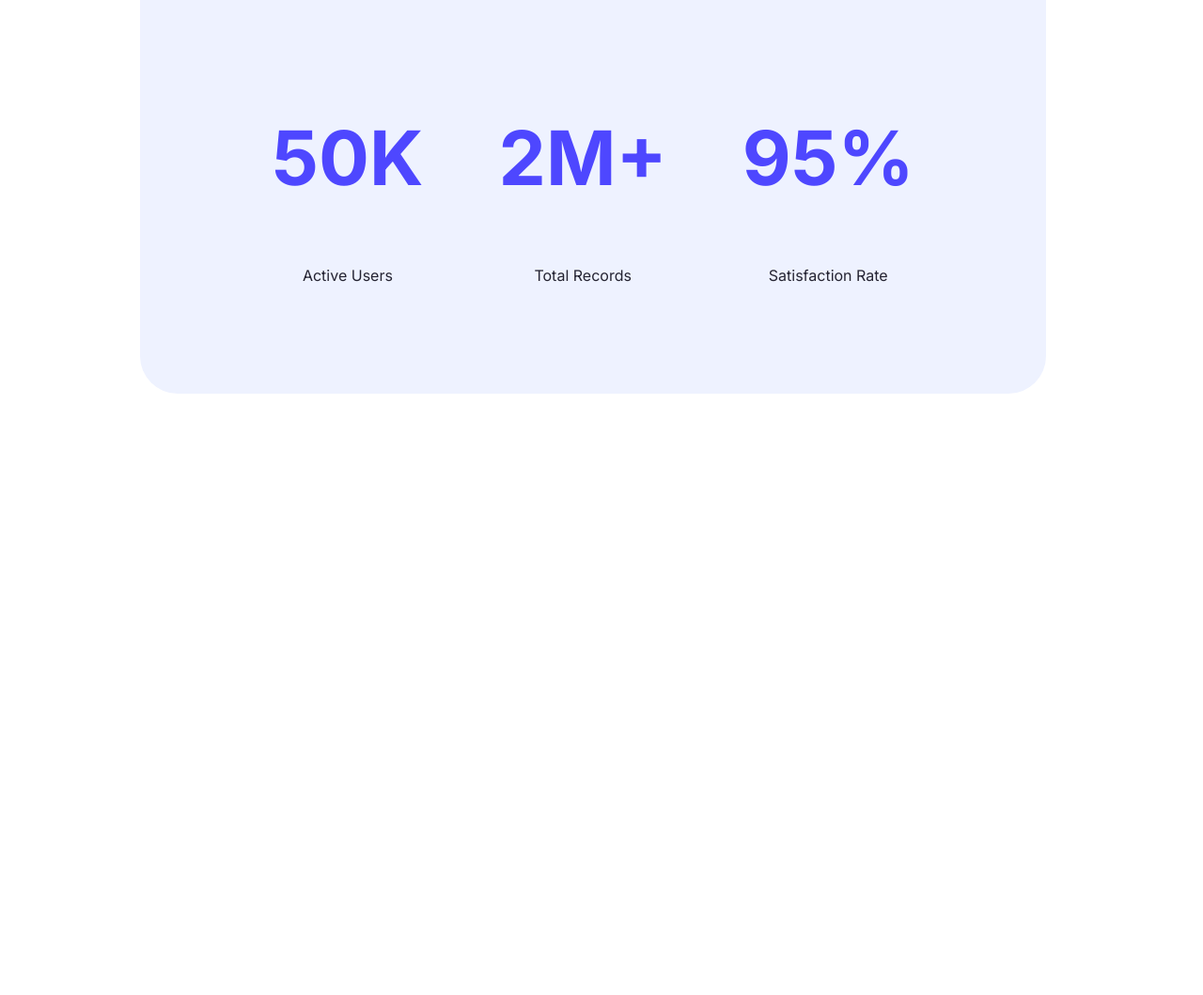
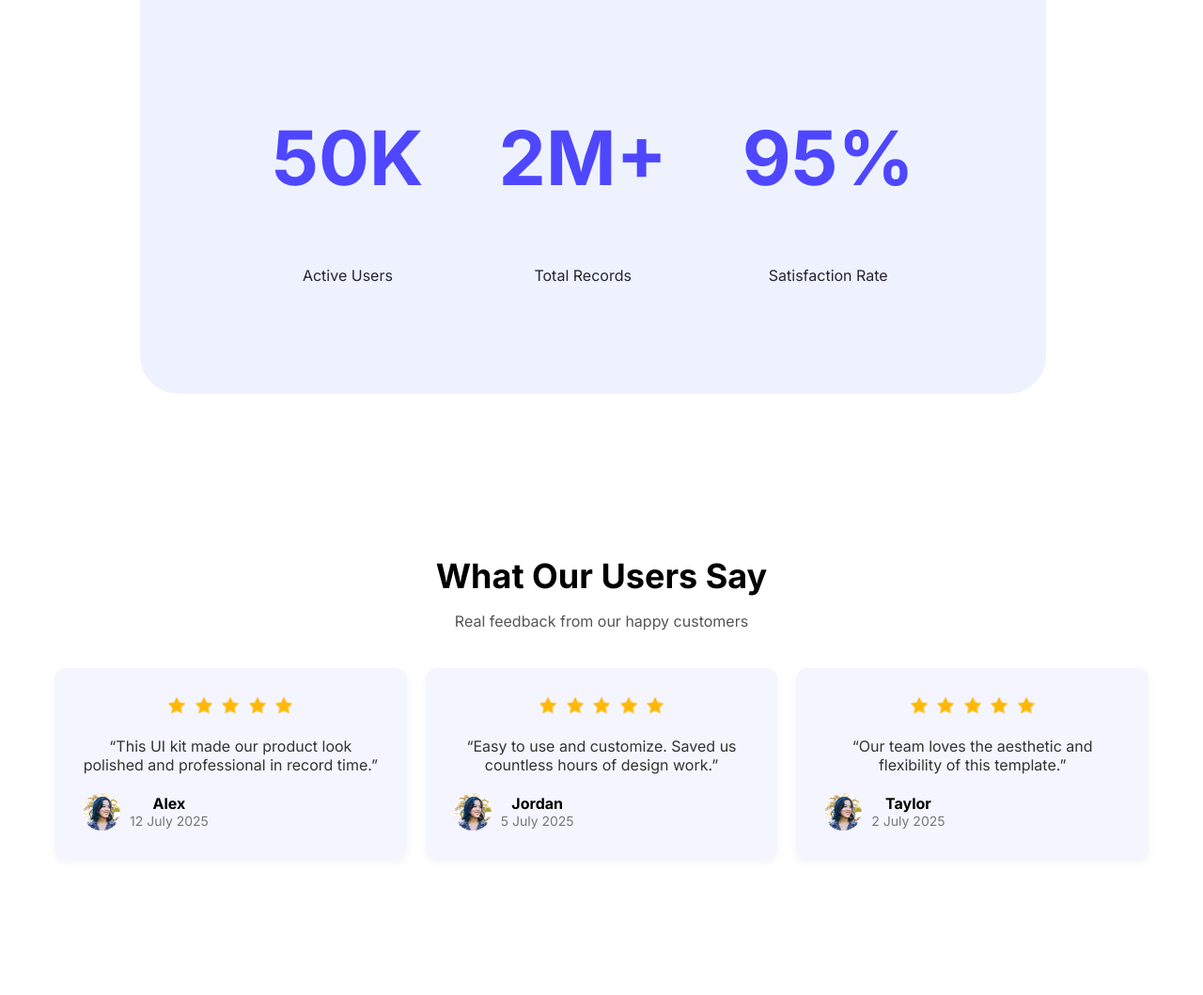
Before and after one commit to afshanamim/my-first-assignment, a plain HTML site: page index.html in a window 1280 px wide. Shown: the part 2295-3354 px from the top of the page at 94% size. Before the commit the page ends 2722 px from the top, so only its background shows below. Drawn offline with Linux system fonts and the light colour scheme.

Commit message:
added review section

```diff
--- a/index.html
+++ b/index.html
@@ -53,6 +53,64 @@
             </div>
         </section>
 
+        <!--review section-->
+        <section class="testimonial-section">
+            <div class="testimonial-container">
+                <h2 class="testimonial-title">What Our Users Say</h2>
+                <p class="testimonial-subtitle">Real feedback from our happy customers</p>
+
+             <div class="testimonial-cards">
+                <div class="testimonial-card">
+                    <img src="Assets/icon-star.png" alt="stars" class="testimonial-stars">
+                    <img src="Assets/icon-star.png" alt="stars" class="testimonial-stars">
+                    <img src="Assets/icon-star.png" alt="stars" class="testimonial-stars">
+                    <img src="Assets/icon-star.png" alt="stars" class="testimonial-stars">
+                    <img src="Assets/icon-star.png" alt="stars" class="testimonial-stars">
+                    <p class="testimonial-text">“This UI kit made our product look polished and professional in record time.”</p>
+                    <div class="testimonial-user">
+                        <img src="Assets/avatar.png" alt="Alex" class="avatar">
+                        <div>
+                            <h5 class="testimonial-author">Alex</h5>
+                            <p class="testimonial-date">12 July 2025</p>
+                        </div>
+                    </div>
+                </div>
+
+                    <div class="testimonial-card">
+                        <img src="Assets/icon-star.png" alt="stars" class="testimonial-stars">
+                        <img src="Assets/icon-star.png" alt="stars" class="testimonial-stars">
+                        <img src="Assets/icon-star.png" alt="stars" class="testimonial-stars">
+                        <img src="Assets/icon-star.png" alt="stars" class="testimonial-stars">
+                        <img src="Assets/icon-star.png" alt="stars" class="testimonial-stars">
+                        <p class="testimonial-text">“Easy to use and customize. Saved us countless hours of design work.”</p>
+                        <div class="testimonial-user">
+                            <img src="Assets/avatar.png" alt="Jordan" class="avatar">
+                            <div>
+                                <h5 class="testimonial-author">Jordan</h5>
+                                <p class="testimonial-date">5 July 2025</p>
+                            </div>
+                        </div>
+                    </div>
+
+                    <div class="testimonial-card">
+                        <img src="Assets/icon-star.png" alt="stars" class="testimonial-stars">
+                        <img src="Assets/icon-star.png" alt="stars" class="testimonial-stars">
+                        <img src="Assets/icon-star.png" alt="stars" class="testimonial-stars">
+                        <img src="Assets/icon-star.png" alt="stars" class="testimonial-stars">
+                        <img src="Assets/icon-star.png" alt="stars" class="testimonial-stars">
+                        <p class="testimonial-text">“Our team loves the aesthetic and flexibility of this template.”</p>
+                        <div class="testimonial-user">
+                            <img src="Assets/avatar.png" alt="Taylor" class="avatar">
+                            <div>
+                                <h5 class="testimonial-author">Taylor</h5>
+                                <p class="testimonial-date">2 July 2025</p>
+                             </div>
+                        </div>
+                    </div>
+                </div>
+            </div>
+        </section>
+
     </main>
     <footer>
 
--- a/styles/styles.css
+++ b/styles/styles.css
@@ -134,3 +134,78 @@ section ul{
 .stats div p {
   color: #252432;
 }
+
+/* review testimonial Section */
+.testimonial-section {
+  padding: 142px 50px;
+  background-color: #fff;
+}
+
+.testimonial-container {
+  max-width: 1200px;
+  margin: 0 auto;
+  text-align: center;
+}
+
+.testimonial-title {
+  font-size: 36px;
+  font-weight: bold;
+  margin-bottom: 10px;
+}
+
+.testimonial-subtitle {
+  font-size: 16px;
+  color: #555;
+  margin-bottom: 40px;
+}
+
+.testimonial-cards {
+  display: flex;
+  justify-content: space-between;
+  gap: 20px;
+  flex-wrap: wrap;
+}
+
+.testimonial-card {
+  background-color: #f5f5ff;
+  padding: 30px;
+  border-radius: 12px;
+  flex: 1;
+  min-width: 300px;
+  box-shadow: 0 4px 10px rgba(0,0,0,0.05);
+}
+
+.testimonial-stars {
+  width: 20px;
+  margin: 0 2px;
+}
+
+.testimonial-text {
+  font-size: 16px;
+  margin: 20px 0;
+  color: #333;
+}
+
+.testimonial-user {
+  display: flex;
+  align-items: center;
+  gap: 10px;
+}
+
+.avatar {
+  width: 40px;
+  height: 40px;
+  border-radius: 50%;
+}
+
+.testimonial-author {
+  font-size: 16px;
+  font-weight: bold;
+  margin: 0;
+}
+
+.testimonial-date {
+  font-size: 14px;
+  color: #777;
+  margin: 0;
+}
```
